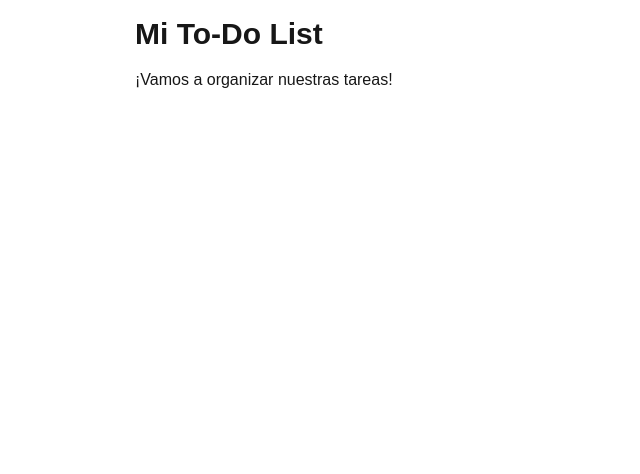
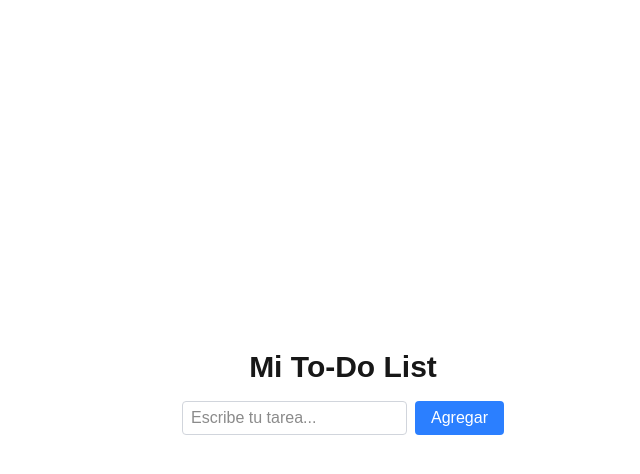
Before and after one commit to cristian42567/ToDoListWithNext.js, a Next.js app: page / in a window 1280 px wide. Shown: the top 474 px of the page, without its empty margins (297-937 px from the left). Built offline with nearby package versions, Linux system fonts and the light colour scheme.

Commit message:
implementamos poner tareas nuevas y eliminarlas, junto a una ruta de prueba

```diff
--- a/src/app/page.tsx
+++ b/src/app/page.tsx
@@ -1,8 +1,56 @@
+"use client";
+
+import { useState } from "react";
+
 export default function Home() {
+  const [newTask, setNewTask] = useState("");
+  const [taskList, setTaskList] = useState<string[]>([]);
+
+  const addTask = () => {
+    if (newTask.trim() === "") return;
+    setTaskList([...taskList, newTask]);
+    setNewTask("");
+  };
+
+  const deleteTask = (indexToDelete: number) => {
+    setTaskList(taskList.filter((_, index) => index !== indexToDelete));
+  };
+
   return (
-    <div className="p-4 max-w-md mx-auto">
+    <main className="flex flex-col items-center justify-center min-h-screen p-4">
       <h1 className="text-3xl font-bold mb-4">Mi To-Do List</h1>
-      <p>¡Vamos a organizar nuestras tareas!</p>
-    </div>
+      <div className="flex gap-2 mb-4">
+        <input
+          type="text"
+          placeholder="Escribe tu tarea..."
+          value={newTask}
+          onChange={(e) => setNewTask(e.target.value)}
+          className="border border-gray-300 rounded px-2 py-1"
+        />
+        <button
+          onClick={addTask}
+          className="bg-blue-500 text-white px-4 py-1 rounded cursor-pointer"
+        >
+          Agregar
+        </button>
+      </div>
+      {/* Lista de tareas */}
+      <ul className="w-full max-w-md">
+        {taskList.map((tarea, index) => (
+          <li
+            key={index}
+            className="bg-amber-700 p-2 mb-2 rounded shadow flex justify-between"
+          >
+            <span>{tarea}</span>
+            <button
+              onClick={() => deleteTask(index)}
+              className="bg-red-500 text-white px-2 py-1 rounded cursor-pointer"
+            >
+              Eliminar tarea
+            </button>
+          </li>
+        ))}
+      </ul>
+    </main>
   );
 }
--- /dev/null
+++ b/src/app/prueba/page.tsx
@@ -0,0 +1,40 @@
+"use client";
+
+import { useState } from "react";
+
+export default function Home2() {
+  const [newTask, setNewTask] = useState("");
+  const [taskList, setTaskList] = useState<string[]>([]);
+
+  const addTask = () => {
+    if (newTask.trim() === "") return;
+    setTaskList([...taskList, newTask]);
+    setNewTask("");
+  };
+
+  const deleteTask = (indexToDelete: number) => {
+    setTaskList(taskList.filter((_, index) => index !== indexToDelete));
+  };
+
+  return (
+    <main>
+      <h1>Prueba mia</h1>
+
+      <input
+        type="text"
+        placeholder="Escribe aquí tu tarea..."
+        value={newTask}
+        onChange={(e) => setNewTask(e.target.value)}
+      />
+      <button onClick={addTask}>Agregar tarea</button>
+      <ul>
+        {taskList.map((task, index) => (
+          <li key={index}>
+            {task}
+            <button onClick={() => deleteTask(index)}>Eliminar tarea</button>
+          </li>
+        ))}
+      </ul>
+    </main>
+  );
+}
```
